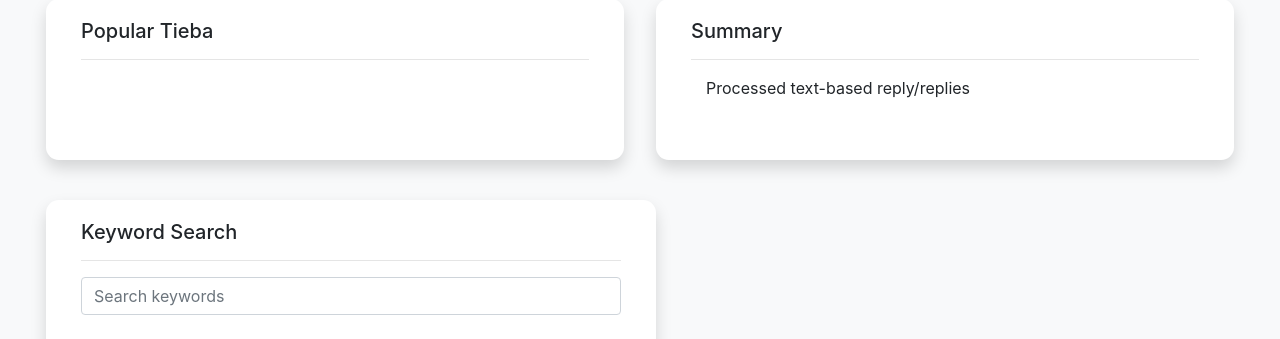
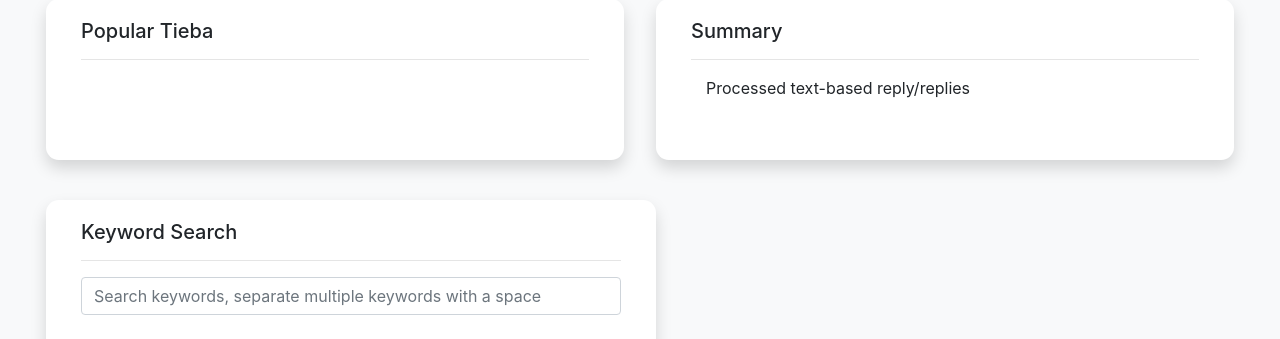
Before and after one commit to aigamesyoozoo/tiebacrawler, a Django app: page /main/history/tieba/ in a window 1280 px wide. Shown: the part 743-1082 px from the top of the page. Run offline with Django 3.2, Linux system fonts and the light colour scheme; data that the repository does not hold is empty; some libraries are stand-ins or nearby versions.

Commit message:
enhanced msg for keyword search

```diff
--- a/main/templates/main/components_tieba.html
+++ b/main/templates/main/components_tieba.html
@@ -75,7 +75,7 @@
           <input
             type="text"
             name="search_input"
-            placeholder="Search keywords"
+            placeholder="Search keywords, separate multiple keywords with a space"
             class="form-control"
           /><br />
 
```
